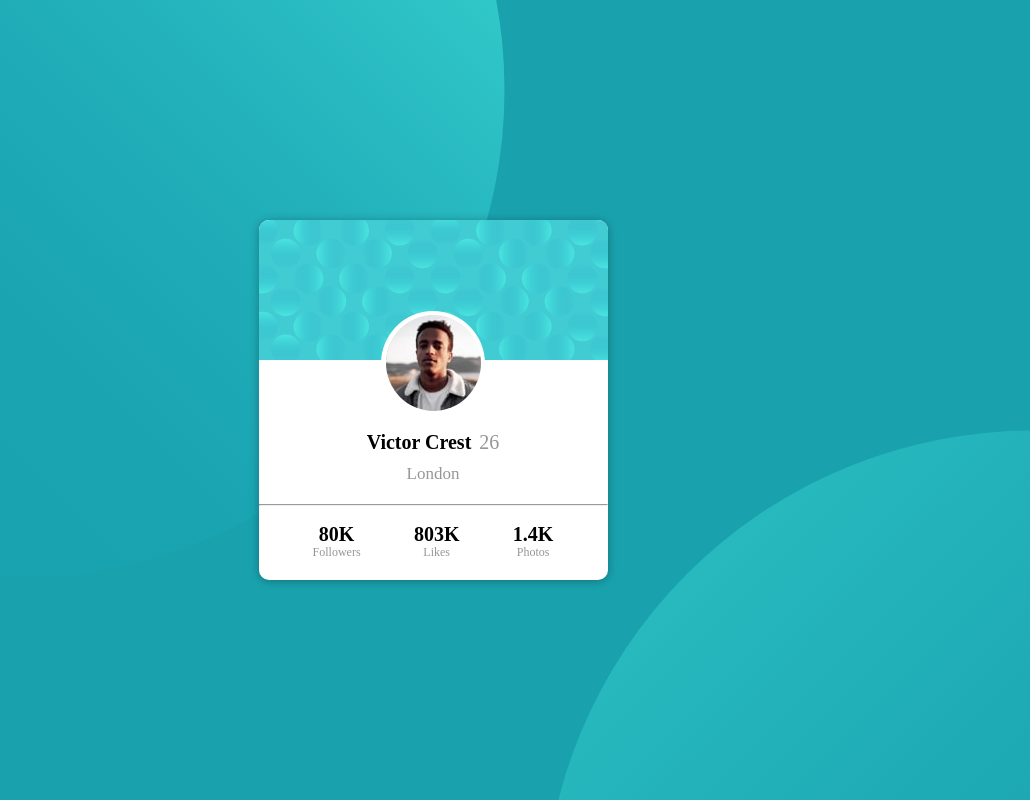
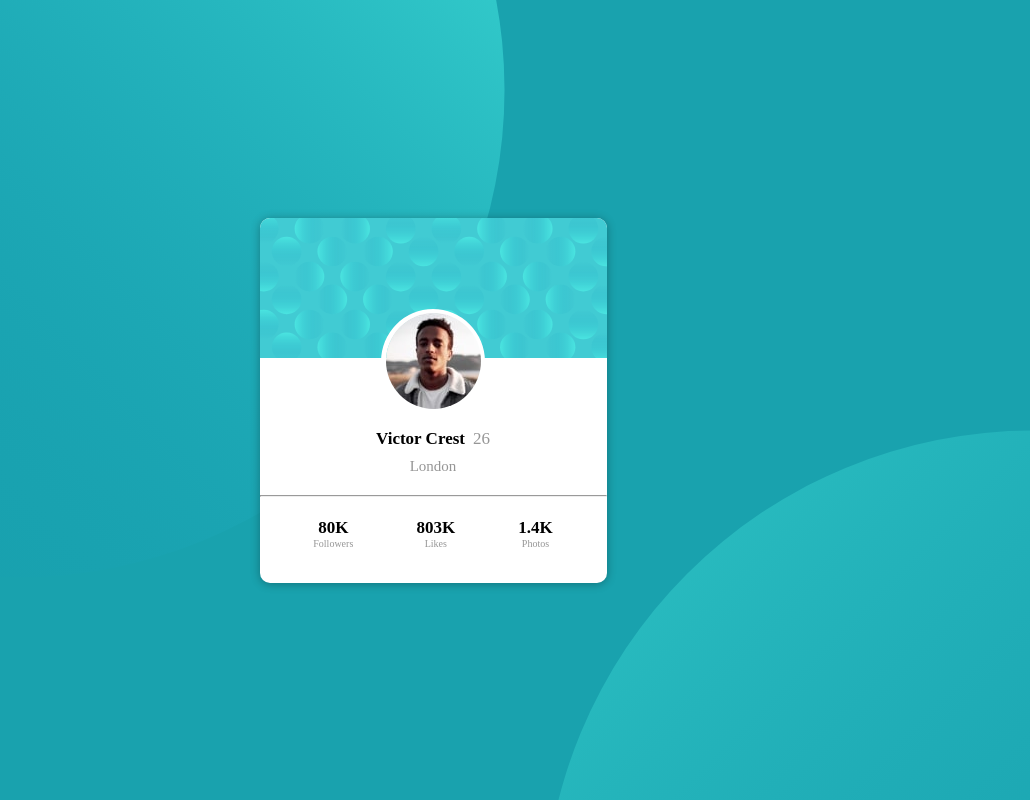
Before and after one commit to John9927/profileCard, an Angular app: page / in a window 1280 px wide. Shown: the whole page, without its empty margins (207-1237 px from the left). Built offline with nearby package versions, Linux system fonts and the light colour scheme.

Commit message:
fix style + viewEncapsulating.none

```diff
--- a/src/app/card/card.component.css
+++ b/src/app/card/card.component.css
@@ -27,8 +27,8 @@
 
 .card {
   background: white;
-  width: 349px;
-  height: 360px;
+  width: 347px;
+  height: 365px;
   position: absolute;
   border-radius: 10px;
   box-shadow: 0px 1px 10px rgba(0, 0, 0, 0.3);
@@ -70,13 +70,13 @@
 
 .card__name {
   font-weight: 700;
-  font-size: 20px;
+  font-size: 17px;
 }
 
 .card__age {
   margin-left: 8px;
   font-weight: 400;
-  font-size: 20px;
+  font-size: 17px;
   color: hsl(0, 0%, 59%);
 }
 
@@ -84,7 +84,7 @@
   display: flex;
   justify-content: center;
   margin-top: 10px;
-  font-size: 17px;
+  font-size: 15px;
   font-weight: 400;
   color: hsl(0, 0%, 59%);
 }
@@ -111,12 +111,12 @@ hr {
   display: flex;
   flex-direction: column;
   text-align: center;
-  font-size: 20px;
+  font-size: 17px;
   font-weight: bold;
 }
 
 .card__social__label {
-  font-size: 12px;
+  font-size: 10px;
   font-weight: 400;
   color: hsl(0, 0%, 59%);
 }
--- a/src/app/card/card.component.ts
+++ b/src/app/card/card.component.ts
@@ -1,9 +1,11 @@
 import { Component, OnInit } from '@angular/core';
+import {ViewEncapsulation} from '@angular/core';
 
 @Component({
   selector: 'app-card',
   templateUrl: './card.component.html',
-  styleUrls: ['./card.component.css']
+  styleUrls: ['./card.component.css'],
+  encapsulation: ViewEncapsulation.None
 })
 export class CardComponent implements OnInit {
 
```
